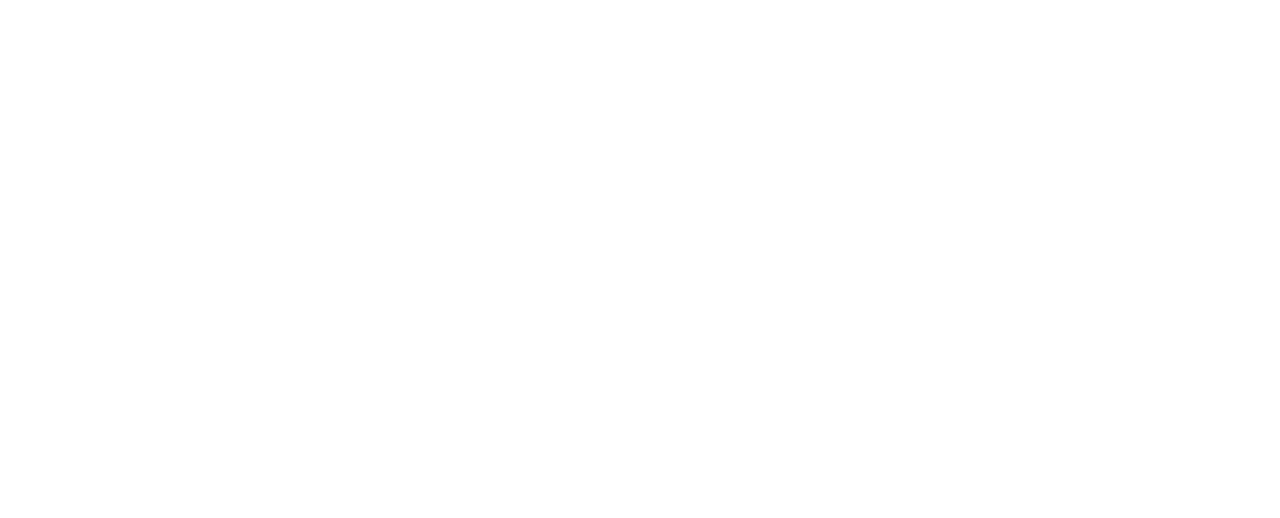
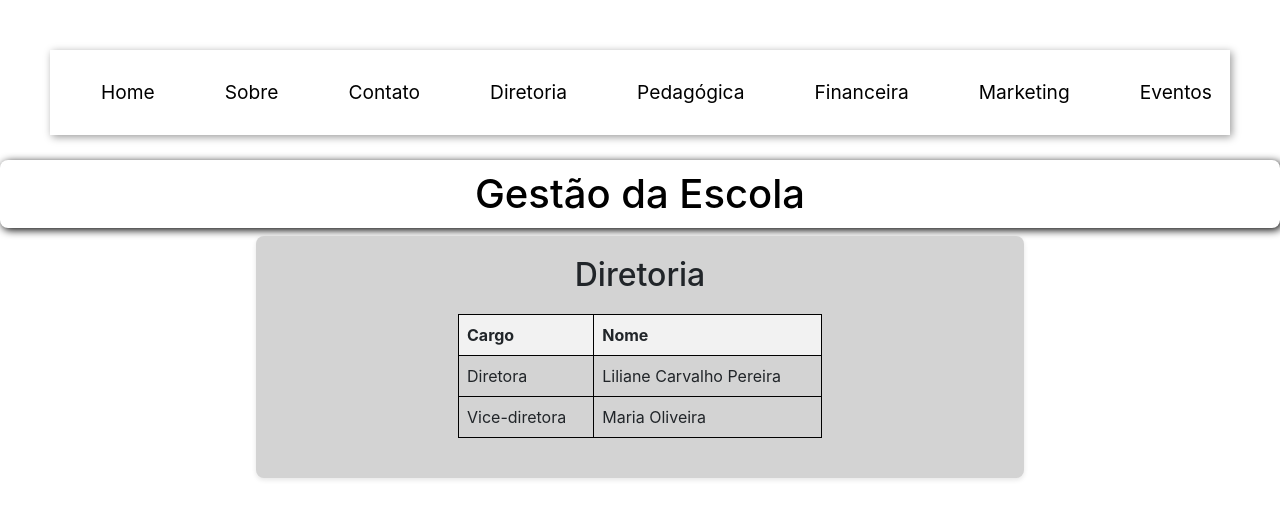
Before and after one commit to ArielceJunior/WebSite-E.E.-Rubens-Garcia, a plain HTML site: page gestao.html in a window 1280 px wide. Drawn offline with nearby package versions, Linux system fonts and the light colour scheme; a script that the page names is missing.

Commit message:
Add files via upload

```diff
--- a/gestao.html
+++ b/gestao.html
@@ -0,0 +1,58 @@
+<!DOCTYPE html>
+<html lang="pt-br">
+<head>
+    <meta charset="UTF-8">
+
+    <title>Gestão</title>
+    <script src="https://cdnjs.cloudflare.com/ajax/libs/PapaParse/5.3.0/papaparse.min.js"></script>
+    <script src="https://apis.google.com/js/api.js"></script>
+    <link rel="stylesheet" href="style.css">
+    <link rel="stylesheet" href="https://maxcdn.bootstrapcdn.com/bootstrap/4.5.2/css/bootstrap.min.css">
+</head>
+<body>
+    <header>
+        <nav class="navbar">
+        <div class="nav-links">
+    <ul id="menus">
+        <li><a href="#home">Home</a></li>
+        <li><a href="#historia">Sobre</a></li>
+        <li><a href="#contato">Contato</a></li>
+        <li><a href="gestao.html#diretoria">Diretoria</a></li>
+        <li><a href="#pedagogia">Pedagógica</a></li>
+        <li><a href="#financeira">Financeira</a></li>
+        <li><a href="#marketing">Marketing</a></li>
+        <li><a href="#eventos">Eventos</a></li>
+    </ul>
+        </div>
+      </nav>
+    <div><h1>Gestão da Escola</h1></div>
+    <div id="diretoria" class="funcionario">
+        <h2>Diretoria</h2>
+        <table>
+            <thead>
+                <tr>
+                    <th>Cargo</th>
+                    <th>Nome</th>
+                </tr>
+            </thead>
+            <tbody>
+                <tr>
+                    <td>Diretora</td>
+                    <td>Liliane Carvalho Pereira</td>
+                </tr>
+                <tr>
+                    <td>Vice-diretora</td>
+                    <td>Maria Oliveira</td>
+                </tr>
+
+            </tbody>
+        </table>
+
+    </div>
+
+    <script src="https://code.jquery.com/jquery-3.5.1.slim.min.js"></script>
+    <script src="https://cdn.jsdelivr.net/npm/@popperjs/core@2.5.3/dist/umd/popper.min.js"></script>
+    <script src="https://maxcdn.bootstrapcdn.com/bootstrap/4.5.2/js/bootstrap.min.js"></script>
+    <script src="script.js"></script>
+</body>
+</html>
--- /dev/null
+++ b/style.css
@@ -0,0 +1,97 @@
+.navbar{
+    display: flex;
+    justify-content:center;
+    align-items: center;
+    padding: 5px 10px;
+    margin: 50px;
+    margin-bottom: 25px;
+    background-color: rgba(255,255,255,0.9);
+    box-shadow: 2px 2px 8px rgba(0, 0, 0, 0.4);
+  }
+  .navbar li{
+    position: relative;
+    padding: 20px;
+  }
+  .navbar .nav-links {
+    display: flex;
+    gap: 15px;
+    font-size: 1.2em;
+  }
+  #menus{
+    list-style: none;
+    margin: 0;
+    padding: 0;
+    display: flex;
+  }
+
+  .navbar ul {
+    list-style: none;
+    margin: 0;
+    padding: 0;
+  }
+
+  .navbar a {
+    color: black;
+    text-decoration: none;
+    padding: 8px 15px;
+    transition: background 0.3s;
+  }
+
+  .navbar a:hover {
+    background-color: grey;
+    border-radius: 4px;
+
+  }
+
+  .navbar .nav-links {
+    display: flex;
+    gap: 15px;
+    font-size: 1.2em;
+  }
+  body{
+    font-family: 'Trebuchet MS', 'Lucida Sans Unicode', 'Lucida Grande', 'Lucida Sans', Arial, sans-serif;
+    background-color: whitesmoke;
+    margin: 0;
+}
+
+h1{
+    font-size: 3em;
+    font-weight: bold;
+    color: black;
+    text-align: center;
+    margin-top: 20px;
+    margin-bottom: 20px;
+    padding: 10px 20px;
+    border-radius: 8px;
+    box-shadow: 2px 2px 8px rgba(0, 0, 0, 1);
+}
+
+.funcionario {
+    max-width: 60%;
+    margin: 0 auto;
+    padding: 20px;
+    background-color: white;
+    border-radius: 8px;
+    box-shadow: 0 2px 5px rgba(0, 0, 0, 0.1);
+}
+
+h2{
+    text-align: center;
+}
+
+table {
+    width: 50%;
+    border-collapse: collapse;
+    margin: 20px auto;
+}
+th, td {
+    border: 1px solid #000;
+    padding: 8px;
+    text-align: left;
+}
+th {
+    background-color: #f2f2f2;
+}
+#diretoria{
+    background-color: lightgray;
+}
--- a/styles.css
+++ b/styles.css
@@ -1,35 +1,12 @@
-body{
-    font-family: 'Trebuchet MS', 'Lucida Sans Unicode', 'Lucida Grande', 'Lucida Sans', Arial, sans-serif;
-
-    margin: 0;
-}
-#home::before{
-    content: "";
-    position: absolute;
-    top: 0;
-    left: 0;
-    right: 0;
-    bottom: 0;
-    background-image: url(assets/fundo.jpg);
-    background-size:cover;
-    background-position: center;
-    filter: blur(8px);
-    z-index: -1;
-}
-.logo{
-    display: grid;
-    place-items: center;
-    margin-top: 10px;
-}
 .navbar{
   display: flex;
   justify-content:center;
   align-items: center;
   padding: 5px 10px;
-    margin: 17px;
-    color: white;
+  margin: 50px;
+  margin-bottom: 25px;
+  background-color: rgba(255,255,255,0.9);
   box-shadow: 2px 2px 8px rgba(0, 0, 0, 0.4);
-
 }
 
 .navbar li{
@@ -57,15 +34,16 @@ body{
 }
 
 .navbar a {
-    color: white;
+  color: black;
   text-decoration: none;
   padding: 8px 15px;
   transition: background 0.3s;
 }
 
 .navbar a:hover {
-    background-color: #000000;
+  background-color: grey;
   border-radius: 4px;
+
 }
 
 .navbar .nav-links {
@@ -74,32 +52,68 @@ body{
   font-size: 1.2em;
 }
 
+body{
+    font-family: 'Trebuchet MS', 'Lucida Sans Unicode', 'Lucida Grande', 'Lucida Sans', Arial, sans-serif;
+    background-color: whitesmoke;
+    margin: 0;
+}
+#home::before{
+    content: "";
+    position: absolute;
+    top: 0;
+    left: 0;
+    right: 0;
+    bottom: 0;
+    background-image: url(assets/fundo.jpg);
+    background-size:cover;
+    background-position: center;
+    filter: blur(8px);
+    z-index: -1;
+}
+.logo{
+    display: grid;
+    place-items: center;
+    margin-top: 10px;
+  }
+
+#icon{
+  width: 100px;
+  height: 100px;
+  border-radius: 55%;
+  overflow: hidden;
+  background-color: white;
+}
+
   .submenu {
     display: none;
     position: absolute;
     top: 100%;
     left: 0;
-    background-color: rgb(104, 103, 103);
+    background-color: white;
     padding: 10px 0;
     list-style: none;
     min-width: 150px;
     border: 2px solid rgb(83, 2, 2);
     border-radius: 8px;
+
 }
 
 .submenu li {
     padding: 10px;
+
 }
 
 .has-submenu:hover .submenu {
     display: block;
+
 }
 
   h1{
 
     font-size: 3em;
     font-weight: bold;
-    color: white;
+    color: black;
+    background-color: rgba(255,255,255,0.7);
     text-align: center;
     margin-top: 20px;
     margin-bottom: 20px;
@@ -116,14 +130,32 @@ body{
     width:900px ;
   }
 
-  #historia, h2{
+  h2{
     padding: 2%;
     text-align: center;
   }
 
+  .cartao{
+    margin-top: 1%;
+    max-width: 60%;
+    margin: 2 auto;
+    padding: 20px;
+    background-color: white;
+    border-radius: 8px;
+    box-shadow: 0 2px 5px rgba(0, 0, 0, 0.1);
+  }
+
+  #historia{
+
+    padding: 2%;
+    text-align: center;
+  }
+
+
   #historia p{
     text-align: justify;
     text-indent: 20px;
+    margin: 20px;
   }
 
   .mais {
@@ -142,7 +174,7 @@ body{
 }
 
 #leiaMaisBtn:hover {
-    background-color: #0056b3;
+    background-color: gray;
 }
   footer{
     background-color: gray;
```
Also changed, not shown: index.html (+14 -11 lines), assets/logo.jpg (added). Lines whose indentation alone changed are shown as unchanged.
